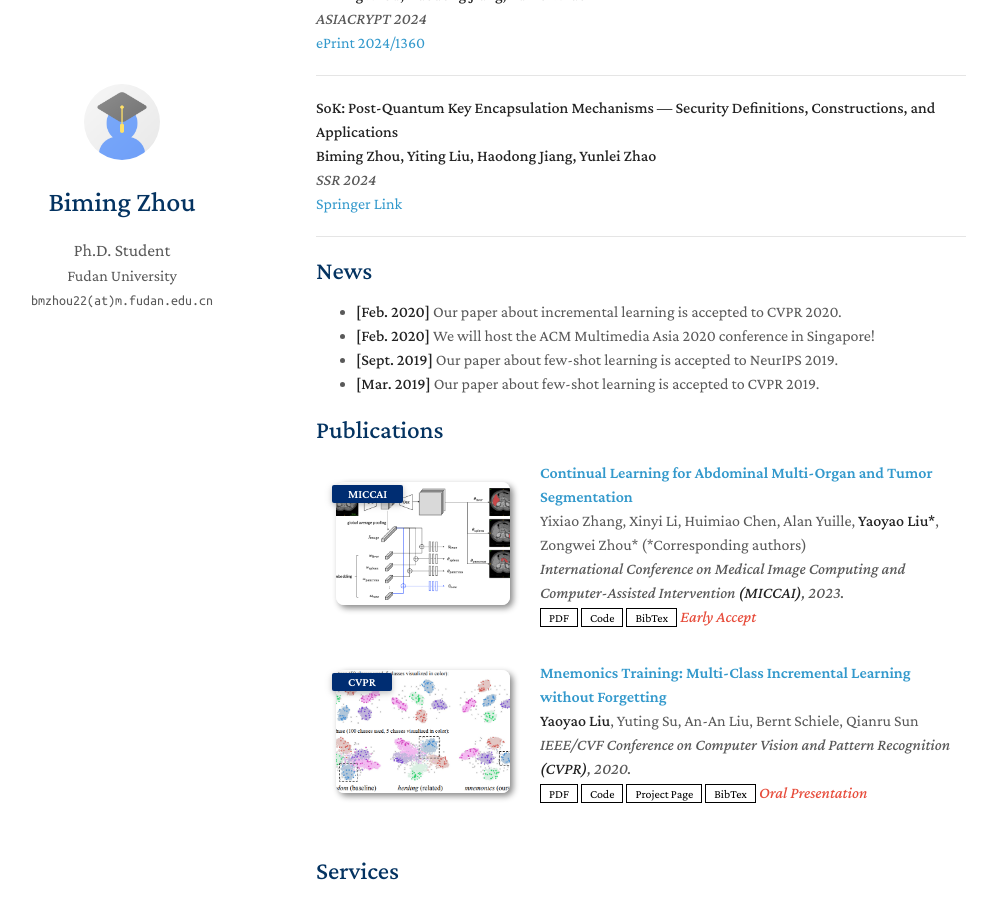
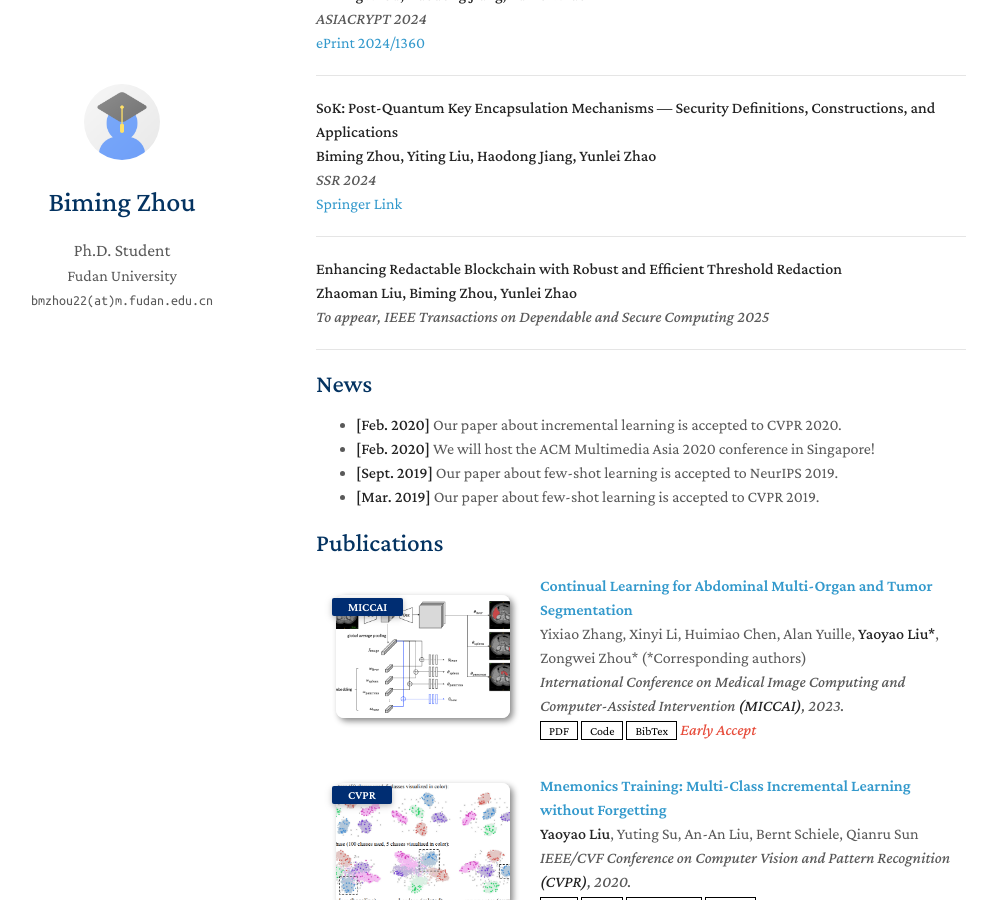
Before and after one commit to bimingzhou/bimingzhou.github.io, a Jekyll site: the page built from index.md, in a window 1280 px wide and 900 px high, scrolled down 647 px. Shown: the whole window, without its empty margins (154-1151 px from the left). Built offline with Jekyll 4.4.1, drawn with Linux system fonts in a browser that asks for light colours; a style sheet for code colours, icons or effects is not loaded; our own code applies the rules of GitHub Pages for plain Markdown files.

Commit message:
Update index.md

```diff
--- a/index.md
+++ b/index.md
@@ -41,6 +41,13 @@ ePrint: [2025/1748](https://eprint.iacr.org/2025/1748)
 
 ---
 
+**Enhancing Redactable Blockchain with Robust and Efficient Threshold Redaction**
+**Zhaoman Liu, Biming Zhou, Yunlei Zhao**
+*To appear, IEEE Transactions on Dependable and Secure Computing 2025*
+
+---
+
+
 ## News
 
 - **[Feb. 2020]** Our paper about incremental learning is accepted to CVPR 2020.
```
